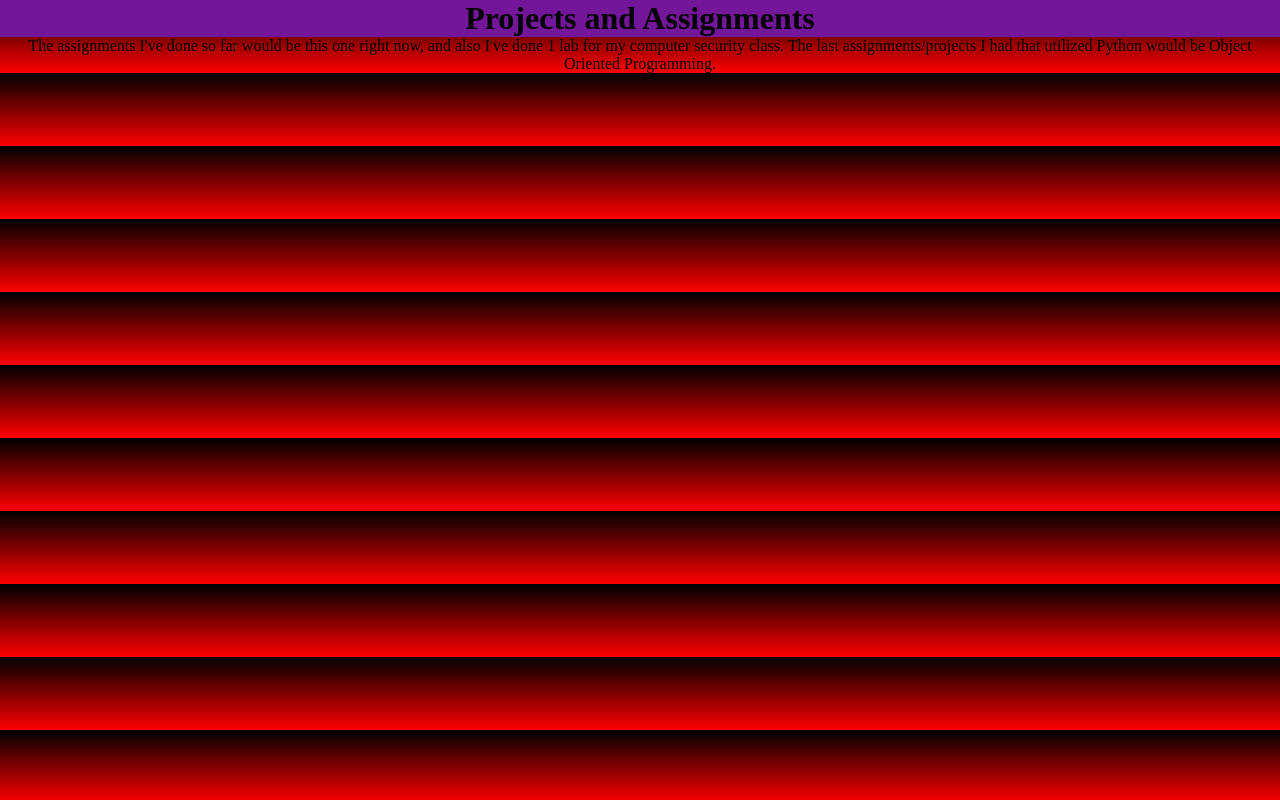
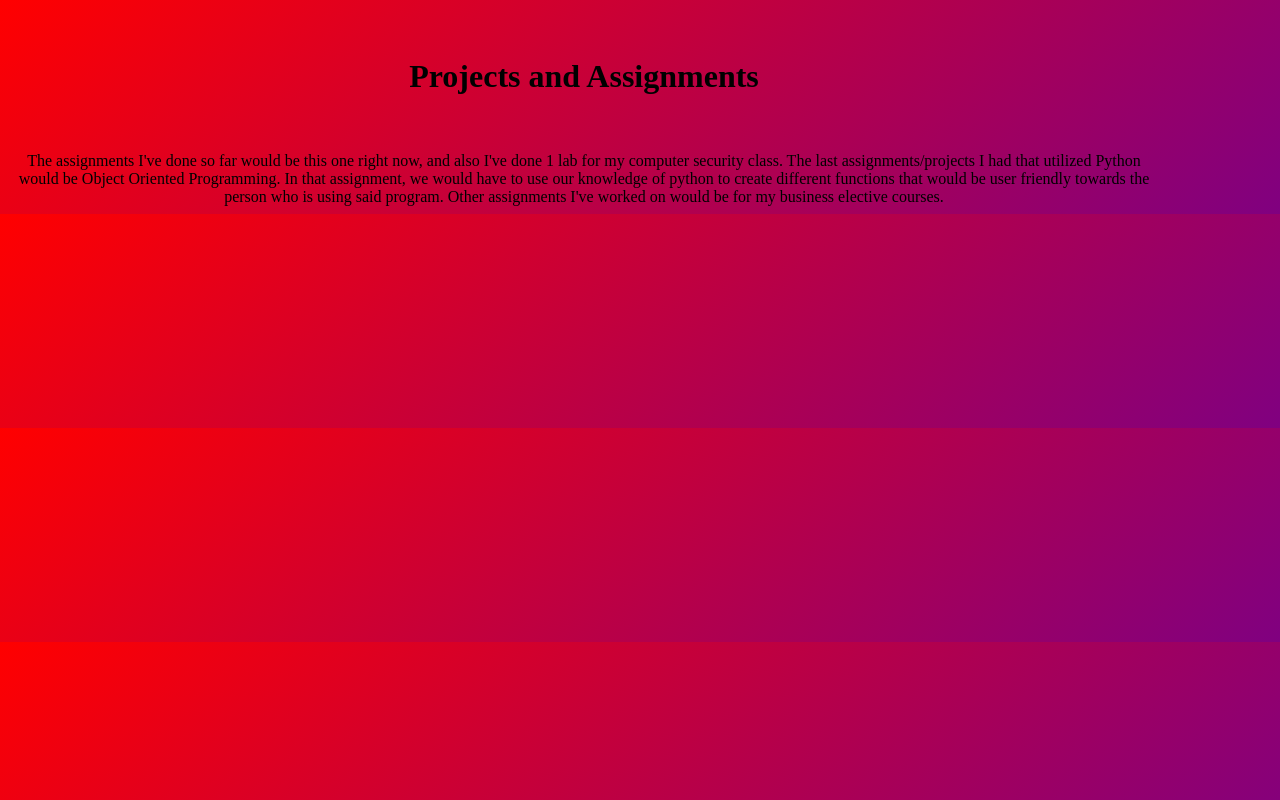
Before and after one commit to Keyshawnforde/Assignment-1, a plain HTML site: page projects.html in a window 1280 px wide. Drawn offline with Linux system fonts and the light colour scheme.

Commit message:
Add files via upload

```diff
--- a/Navigation.css
+++ b/Navigation.css
@@ -5,7 +5,7 @@
 }
 .backgr{
     width: 100%;
-    height: 100vh;
+    height: 545px;
     background-image: url(OIP.jpg);
     background-repeat: no-repeat;
     background-size: cover;
--- /dev/null
+++ b/about.css
@@ -0,0 +1,5 @@
+body{
+    background-image: url(Screenshot_20231001_223558_Gallery.jpg);
+    width: 100%;
+    height: 40%;
+}
--- a/projects.css
+++ b/projects.css
@@ -1,19 +1,9 @@
-*{
-    margin: 0;
-    box-sizing: border-box;
+h1{
     padding: 0%;
-}
-h1{
-    background-color: #741699;
-    width: 100%;
-    height: 10%;
+    margin: 5%;
 }
 body{
-    background-image: linear-gradient(black, red);
-    width: 100%;
-    height: 500%;
+    background-image: linear-gradient(140deg, red,purple);
+    width: 90%;
+    height: 50%;
 }
-h1{
-    color: black;
-    font: bolder;
-}
--- a/projects.html
+++ b/projects.html
@@ -3,15 +3,14 @@
     <head>
         <meta charset="utf-8">
         <meta name="viewport" content="width=device-width, initial-scale=1">
-        <link rel="stylesheet" href="projects.css">
+        <link rel="stylesheet" href="projects.css"><!--links the project.css file-->
         <title>Projects</title>
     </head>
     <topic>
-        <h1 align="center">Projects and Assignments</h1>
+        <h1 align="center">Projects and Assignments</h1><!--Makes the text be larger and font bigger-->
     </topic>
-    <body align="center">
-
-        The assignments I've done so far would be this one right now, and also I've done 1 lab for my computer security class. The last assignments/projects I had that utilized Python would be Object Oriented Programming.
+<body align="center">
+    The assignments I've done so far would be this one right now, and also I've done 1 lab for my computer security class. The last assignments/projects I had that utilized Python would be Object Oriented Programming. In that assignment, we would have to use our knowledge of python to create different functions that would be user friendly towards the person who is using said program. Other assignments I've worked on would be for my business elective courses.
 </body>
 </html>
 </html>
```
Also changed, not shown: about.html (+4 -2 lines), index.html (+4 -5 lines), video.css (added).
